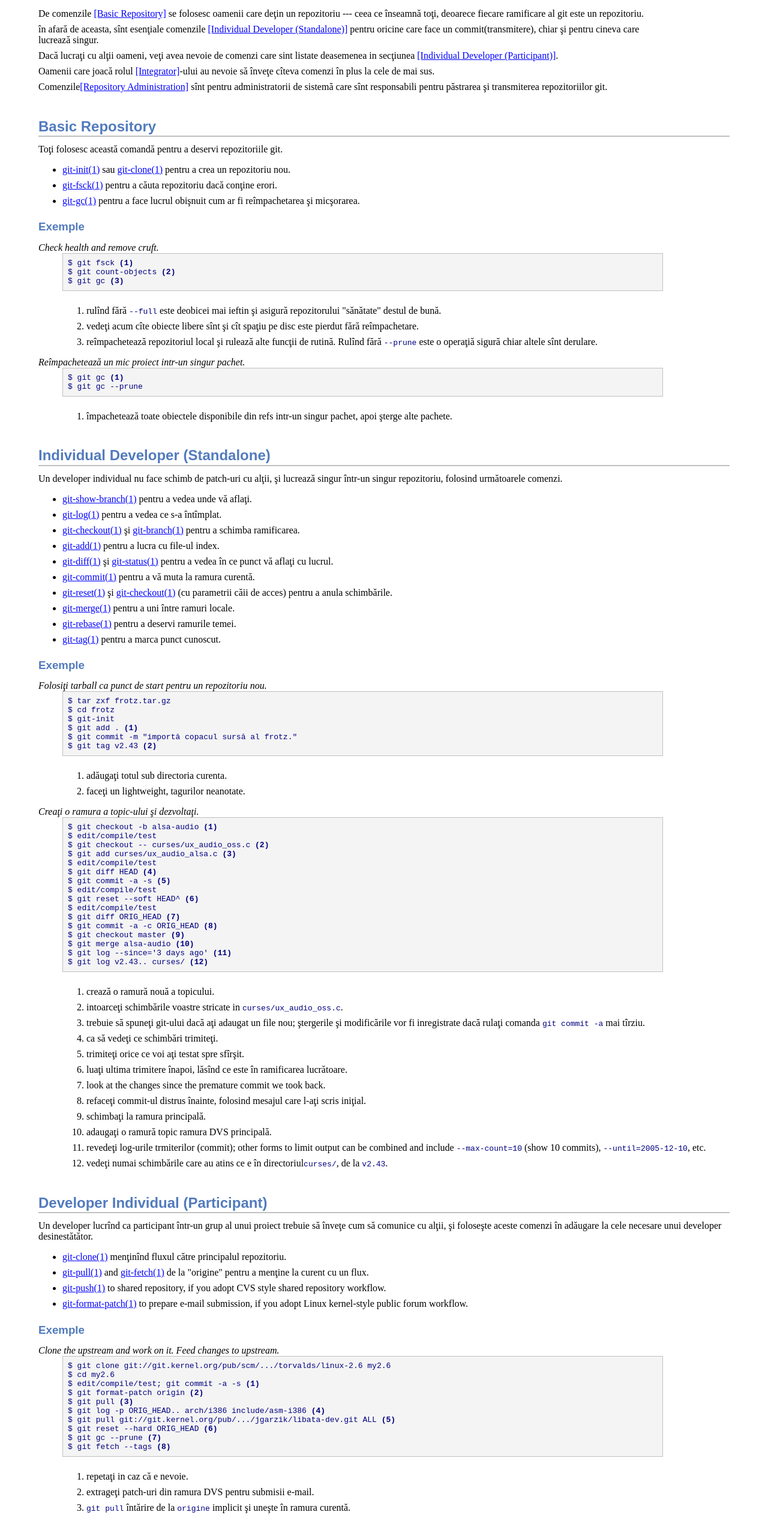
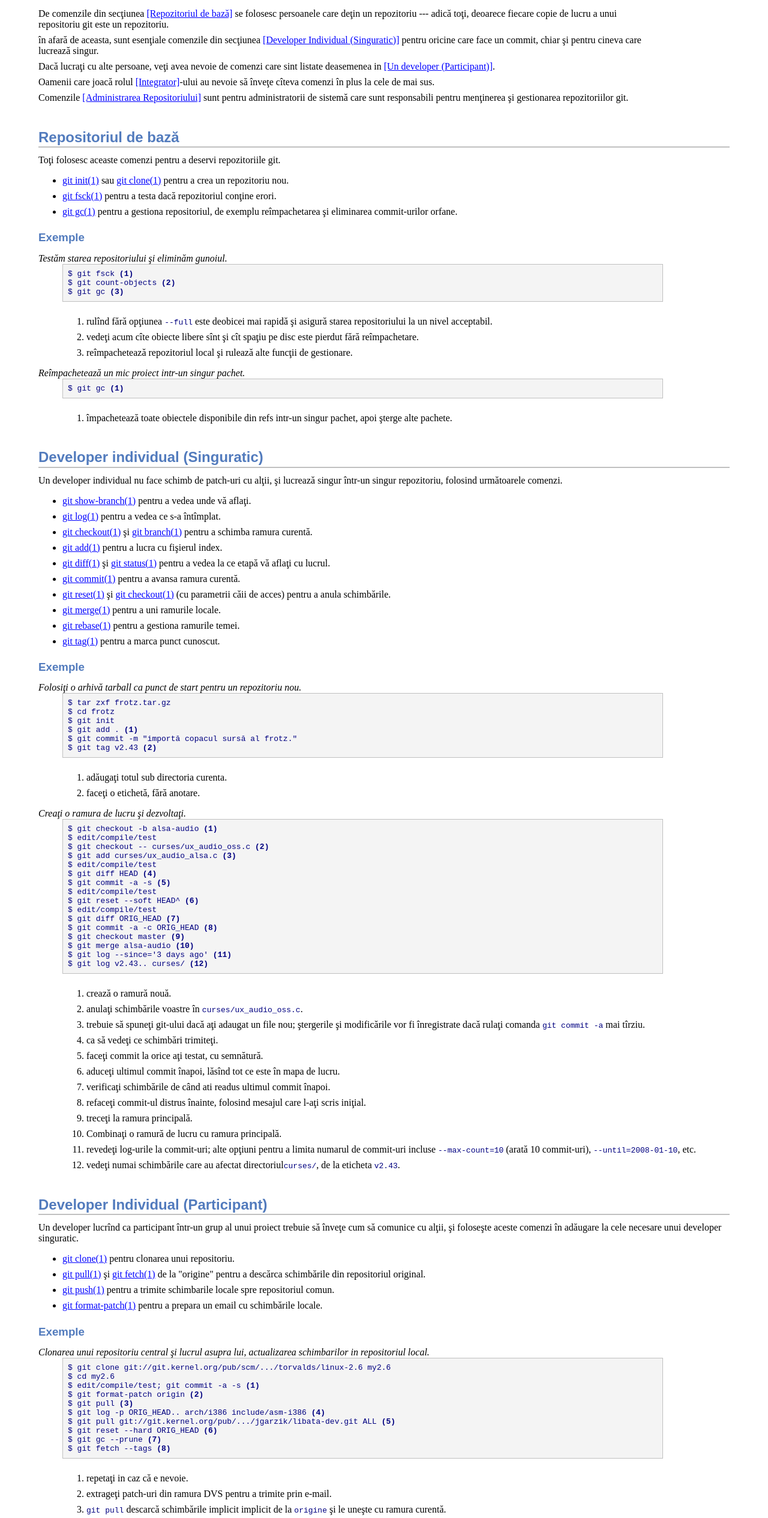
Before and after one commit to Eleonora/traduceri, a plain HTML site: page everyday-ro.html in a window 1280 px wide. Shown: the part 92-2622 px from the top of the page at 60% size. Drawn offline with Linux system fonts and the light colour scheme.

Commit message:
mici corectări la everyday-ro

```diff
--- a/everyday-ro.html
+++ b/everyday-ro.html
@@ -1,9 +1,6 @@
-<!DOCTYPE html PUBLIC "-//W3C//DTD XHTML 1.1//EN" "http://www.w3.org/TR/xhtml11/DTD/xhtml11.dtd">
-<html xmlns="http://www.w3.org/1999/xhtml" xml:lang="en"><head>
-
-
-<meta http-equiv="Content-Type" content="text/html; charset=UTF-8">
-<meta name="generator" content="AsciiDoc 7.0.2">
+<html>
+<head>
+<meta http-equiv="content-type" content="text/html;charset=utf-8" />
 <style type="text/css">
 /* Debug borders */
 p, li, dt, dd, div, pre, h1, h2, h3, h4, h5, h6 {
@@ -254,51 +251,48 @@ div.exampleblock-content {
   border-left: 2px solid silver;
   padding-left: 0.5em;
 }
-</style><title>Everyday GIT With 20 Commands Or So</title></head><body>
+</style><title>Zi de zi cu 20 de comenzi git</title></head><body>
 <div id="header">
-<h1>Everyday GIT With 20 Commands Or So</h1>
+<h1>Zi de zi cu 20 de comenzi git</h1>
 </div>
 <div id="preamble">
 <div class="sectionbody">
-<p>De comenzile <a href="#Basic%20Repository">[Basic Repository]</a> se folosesc oamenii care deţin un repozitoriu
- --- ceea ce înseamnă toţi, deoarece fiecare ramificare al
-git este un repozitoriu.</p>
-<p>în afară de aceasta, sînt esenţiale comenzile <a href="#Individual%20Developer%20%28Standalone%29">[Individual Developer (Standalone)]</a>
-pentru oricine care face un commit(transmitere), chiar şi pentru cineva care lucrează singur.</p>
-<p>Dacă lucraţi cu alţii oameni, veţi avea nevoie de comenzi care sint listate deasemenea in secţiunea <a href="#Individual%20Developer%20%28Participant%29">[Individual Developer (Participant)]</a>.</p>
+<p>De comenzile din secţiunea <a href="#Basic%20Repository">[Repozitoriul de bază]</a> se folosesc persoanele care deţin un repozitoriu
+ --- adică toţi, deoarece fiecare copie de lucru a unui repositoriu git este un repozitoriu.</p>
+<p>în afară de aceasta, sunt esenţiale comenzile din secţiunea <a href="#Individual%20Developer%20%28Standalone%29">[Developer Individual (Singuratic)]</a>
+pentru oricine care face un commit, chiar şi pentru cineva care lucrează singur.</p>
+<p>Dacă lucraţi cu alte persoane, veţi avea nevoie de comenzi care sint listate deasemenea in <a href="#Individual%20Developer%20%28Participant%29">[Un developer (Participant)]</a>.</p>
 <p>Oamenii care joacă rolul <a href="#Integrator">[Integrator]</a>-ului au nevoie să înveţe cîteva comenzi
  în plus la cele de mai sus.</p>
-<p>Comenzile<a href="#Repository%20Administration">[Repository Administration]</a> sînt pentru administratorii
-de sistemă care sînt responsabili pentru păstrarea şi transmiterea
-repozitoriilor git.</p>
+<p>Comenzile <a href="#Repository%20Administration">[Administrarea Repositoriului]</a> sunt pentru administratorii
+de sistemă care sunt responsabili pentru menţinerea şi gestionarea repozitoriilor git.</p>
 </div>
 </div>
-<h2>Basic Repository<a id="Basic Repository"></a></h2>
+<h2>Repositoriul de bază<a id="Basic Repository"></a></h2>
 <div class="sectionbody">
-<p>Toţi folosesc această comandă pentru a deservi repozitoriile git.</p>
+<p>Toţi folosesc aceaste comenzi pentru a deservi repozitoriile git.</p>
 <ul>
 <li>
 <p>
-<a href="http://www.kernel.org/pub/software/scm/git/docs/git-init.html">git-init(1)</a> sau <a href="http://www.kernel.org/pub/software/scm/git/docs/git-clone.html">git-clone(1)</a> pentru a crea un
+<a href="http://www.kernel.org/pub/software/scm/git/docs/git-init.html">git init(1)</a> sau <a href="http://www.kernel.org/pub/software/scm/git/docs/git-clone.html">git clone(1)</a> pentru a crea un
 repozitoriu nou.
 </p>
 </li>
 <li>
 <p>
-<a href="http://www.kernel.org/pub/software/scm/git/docs/git-fsck.html">git-fsck(1)</a> pentru a căuta repozitoriu dacă conţine erori.
+<a href="http://www.kernel.org/pub/software/scm/git/docs/git-fsck.html">git fsck(1)</a> pentru a testa dacă repozitoriul conţine erori.
 </p>
 </li>
 <li>
 <p>
-<a href="http://www.kernel.org/pub/software/scm/git/docs/git-gc.html">git-gc(1)</a> pentru a face lucrul obişnuit cum ar fi
-    reîmpachetarea şi micşorarea.
+<a href="http://www.kernel.org/pub/software/scm/git/docs/git-gc.html">git gc(1)</a> pentru a gestiona repositoriul, de exemplu reîmpachetarea şi eliminarea commit-urilor orfane.
 </p>
 </li>
 </ul>
 <h3>Exemple</h3>
 <dl>
 <dt>
-Check health and remove cruft.
+Testăm starea repositoriului şi eliminăm gunoiul.
 </dt>
 <dd>
 <div class="listingblock">
@@ -310,8 +304,7 @@ $ git gc <b>(3)</b></tt></pre>
 <ol>
 <li>
 <p>
-rulînd fără <tt>--full</tt> este deobicei mai ieftin şi asigură
-repozitorului "sănătate" destul de bună.
+rulînd fără opţiunea <tt>--full</tt> este deobicei mai rapidă şi asigură starea repositoriului la un nivel acceptabil.
 </p>
 </li>
 <li>
@@ -322,8 +315,7 @@ spaţiu pe disc este pierdut fără reîmpachetare.
 </li>
 <li>
 <p>
-reîmpachetează repozitoriul local şi rulează alte funcţii de rutină. Rulînd
-fără <tt>--prune</tt> este o operaţiă sigură chiar altele sînt derulare.
+reîmpachetează repozitoriul local şi rulează alte funcţii de gestionare.
 </p>
 </li>
 </ol>
@@ -335,7 +327,7 @@ Reîmpachetează un mic proiect intr-un singur pachet.
 <div class="listingblock">
 <div class="content">
 <pre><tt>$ git gc <b>(1)</b>
-$ git gc --prune</tt></pre>
+</tt></pre>
 </div></div>
 <ol>
 <li>
@@ -348,7 +340,7 @@ apoi şterge alte pachete.
 </dd>
 </dl>
 </div>
-<h2>Individual Developer (Standalone)<a id="Individual Developer (Standalone)"></a></h2>
+<h2>Developer individual (Singuratic)<a id="Individual Developer (Standalone)"></a></h2>
 <div class="sectionbody">
 <p>Un developer individual nu face schimb de patch-uri cu
 alţii, şi lucrează singur într-un singur repozitoriu, folosind
@@ -356,69 +348,69 @@ următoarele comenzi.</p>
 <ul>
 <li>
 <p>
-<a href="http://www.kernel.org/pub/software/scm/git/docs/git-show-branch.html">git-show-branch(1)</a> pentru a vedea unde vă aflaţi.
+<a href="http://www.kernel.org/pub/software/scm/git/docs/git-show-branch.html">git show-branch(1)</a> pentru a vedea unde vă aflaţi.
 </p>
 </li>
 <li>
 <p>
-<a href="http://www.kernel.org/pub/software/scm/git/docs/git-log.html">git-log(1)</a> pentru a vedea ce s-a întîmplat.
+<a href="http://www.kernel.org/pub/software/scm/git/docs/git-log.html">git log(1)</a> pentru a vedea ce s-a întîmplat.
 </p>
 </li>
 <li>
 <p>
-<a href="http://www.kernel.org/pub/software/scm/git/docs/git-checkout.html">git-checkout(1)</a> şi <a href="http://www.kernel.org/pub/software/scm/git/docs/git-branch.html">git-branch(1)</a> pentru a schimba
-    ramificarea.
+<a href="http://www.kernel.org/pub/software/scm/git/docs/git-checkout.html">git checkout(1)</a> şi <a href="http://www.kernel.org/pub/software/scm/git/docs/git-branch.html">git branch(1)</a> pentru a schimba
+    ramura curentă.
 </p>
 </li>
 <li>
 <p>
-<a href="http://www.kernel.org/pub/software/scm/git/docs/git-add.html">git-add(1)</a> pentru a lucra cu file-ul index.
+<a href="http://www.kernel.org/pub/software/scm/git/docs/git-add.html">git add(1)</a> pentru a lucra cu fişierul index.
 </p>
 </li>
 <li>
 <p>
-<a href="http://www.kernel.org/pub/software/scm/git/docs/git-diff.html">git-diff(1)</a> şi <a href="http://www.kernel.org/pub/software/scm/git/docs/git-status.html">git-status(1)</a> pentru a vedea
-    în ce punct vă aflaţi cu lucrul.
+<a href="http://www.kernel.org/pub/software/scm/git/docs/git-diff.html">git diff(1)</a> şi <a href="http://www.kernel.org/pub/software/scm/git/docs/git-status.html">git status(1)</a> pentru a vedea
+    la ce etapă vă aflaţi cu lucrul.
 </p>
 </li>
 <li>
 <p>
-<a href="http://www.kernel.org/pub/software/scm/git/docs/git-commit.html">git-commit(1)</a> pentru a vă muta la ramura curentă.
+<a href="http://www.kernel.org/pub/software/scm/git/docs/git-commit.html">git commit(1)</a> pentru a avansa ramura curentă.
 </p>
 </li>
 <li>
 <p>
-<a href="http://www.kernel.org/pub/software/scm/git/docs/git-reset.html">git-reset(1)</a> şi <a href="http://www.kernel.org/pub/software/scm/git/docs/git-checkout.html">git-checkout(1)</a> (cu
+<a href="http://www.kernel.org/pub/software/scm/git/docs/git-reset.html">git reset(1)</a> şi <a href="http://www.kernel.org/pub/software/scm/git/docs/git-checkout.html">git checkout(1)</a> (cu
     parametrii căii de acces) pentru a anula schimbările.
 </p>
 </li>
 <li>
 <p>
-<a href="http://www.kernel.org/pub/software/scm/git/docs/git-merge.html">git-merge(1)</a> pentru a uni între ramuri locale.
+<a href="http://www.kernel.org/pub/software/scm/git/docs/git-merge.html">git merge(1)</a> pentru a uni ramurile locale.
 </p>
 </li>
 <li>
 <p>
-<a href="http://www.kernel.org/pub/software/scm/git/docs/git-rebase.html">git-rebase(1)</a> pentru a deservi ramurile temei.
+<a href="http://www.kernel.org/pub/software/scm/git/docs/git-rebase.html">git rebase(1)</a> pentru a gestiona ramurile temei.
 </p>
 </li>
 <li>
 <p>
-<a href="http://www.kernel.org/pub/software/scm/git/docs/git-tag.html">git-tag(1)</a> pentru a marca punct cunoscut.
+<a href="http://www.kernel.org/pub/software/scm/git/docs/git-tag.html">git tag(1)</a> pentru a marca punct cunoscut.
 </p>
 </li>
 </ul>
 <h3>Exemple</h3>
 <dl>
 <dt>
-Folosiţi tarball ca punct de start pentru un repozitoriu nou.
+Folosiţi o arhivă tarball ca punct de start pentru un repozitoriu nou.
 </dt>
 <dd>
 <div class="listingblock">
 <div class="content">
 <pre><tt>$ tar zxf frotz.tar.gz
 $ cd frotz
-$ git-init
+$ git init
 $ git add . <b>(1)</b>
 $ git commit -m "importă copacul sursă al frotz."
 $ git tag v2.43 <b>(2)</b></tt></pre>
@@ -431,13 +423,13 @@ adăugaţi totul sub directoria curenta.
 </li>
 <li>
 <p>
-faceţi un lightweight, tagurilor neanotate.
+faceţi o etichetă, fără anotare.
 </p>
 </li>
 </ol>
 </dd>
 <dt>
-Creaţi o ramura a topic-ului şi dezvoltaţi.
+Creaţi o ramura de lucru şi dezvoltaţi.
 </dt>
 <dd>
 <div class="listingblock">
@@ -462,18 +454,18 @@ $ git log v2.43.. curses/ <b>(12)</b></tt></pre>
 <ol>
 <li>
 <p>
-crează o ramură nouă a topicului.
+crează o ramură nouă.
 </p>
 </li>
 <li>
 <p>
-intoarceţi schimbările voastre stricate in <tt>curses/ux_audio_oss.c</tt>.
+anulaţi schimbările voastre în <tt>curses/ux_audio_oss.c</tt>.
 </p>
 </li>
 <li>
 <p>
 trebuie să spuneţi git-ului dacă aţi adaugat un file nou; ştergerile şi
-modificările vor fi inregistrate dacă rulaţi comanda <tt>git commit -a</tt> mai tîrziu.
+modificările vor fi înregistrate dacă rulaţi comanda <tt>git commit -a</tt> mai tîrziu.
 </p>
 </li>
 <li>
@@ -483,17 +475,17 @@ ca să vedeţi ce schimbări trimiteţi.
 </li>
 <li>
 <p>
-trimiteţi orice ce voi aţi testat spre sfîrşit.
+faceţi commit la orice aţi testat, cu semnătură.
 </p>
 </li>
 <li>
 <p>
-luaţi ultima trimitere înapoi, lăsînd ce este în ramificarea lucrătoare.
+aduceţi ultimul commit înapoi, lăsînd tot ce este în mapa de lucru.
 </p>
 </li>
 <li>
 <p>
-look at the changes since the premature commit we took back.
+verificaţi schimbările de când ati readus ultimul commit înapoi.
 </p>
 </li>
 <li>
@@ -504,25 +496,24 @@ care l-aţi scris iniţial.
 </li>
 <li>
 <p>
-schimbaţi la ramura principală.
+treceţi la ramura principală.
 </p>
 </li>
 <li>
 <p>
-adaugaţi o ramură topic ramura DVS principală.
+Combinaţi o ramură de lucru cu ramura principală.
 </p>
 </li>
 <li>
 <p>
-revedeţi log-urile trmiterilor (commit); other forms to limit output can be
-combined and include <tt>--max-count=10</tt> (show 10 commits),
-<tt>--until=2005-12-10</tt>, etc.
+revedeţi log-urile la commit-uri; alte opţiuni pentru a limita numarul de commit-uri incluse <tt>--max-count=10</tt> (arată 10 commit-uri),
+<tt>--until=2008-01-10</tt>, etc.
 </p>
 </li>
 <li>
 <p>
-vedeţi numai schimbările care au atins ce e în directoriul<tt>curses/</tt>,
-de la <tt>v2.43</tt>.
+vedeţi numai schimbările care au afectat directoriul<tt>curses/</tt>,
+de la eticheta <tt>v2.43</tt>.
 </p>
 </li>
 </ol>
@@ -533,37 +524,34 @@ de la <tt>v2.43</tt>.
 <div class="sectionbody">
 <p>Un developer lucrînd ca  participant într-un grup al unui proiect trebuie
 să înveţe cum să comunice cu alţii, şi foloseşte aceste comenzi în
-adăugare la cele necesare unui developer desinestătător.</p>
+adăugare la cele necesare unui developer singuratic.</p>
 <ul>
 <li>
 <p>
-<a href="http://www.kernel.org/pub/software/scm/git/docs/git-clone.html">git-clone(1)</a> menţinînd fluxul către principalul
-    repozitoriu.
+<a href="http://www.kernel.org/pub/software/scm/git/docs/git-clone.html">git clone(1)</a> pentru clonarea unui repositoriu.
 </p>
 </li>
 <li>
 <p>
-<a href="http://www.kernel.org/pub/software/scm/git/docs/git-pull.html">git-pull(1)</a> and <a href="http://www.kernel.org/pub/software/scm/git/docs/git-fetch.html">git-fetch(1)</a> de la "origine"
-    pentru a menţine la curent cu un flux.
+<a href="http://www.kernel.org/pub/software/scm/git/docs/git-pull.html">git pull(1)</a> şi <a href="http://www.kernel.org/pub/software/scm/git/docs/git-fetch.html">git fetch(1)</a> de la "origine"
+    pentru a descărca schimbările din repositoriul original.
 </p>
 </li>
 <li>
 <p>
-<a href="http://www.kernel.org/pub/software/scm/git/docs/git-push.html">git-push(1)</a> to shared repository, if you adopt CVS
-    style shared repository workflow.
+<a href="http://www.kernel.org/pub/software/scm/git/docs/git-push.html">git push(1)</a> pentru a trimite schimbarile locale spre repositoriul comun.
 </p>
 </li>
 <li>
 <p>
-<a href="http://www.kernel.org/pub/software/scm/git/docs/git-format-patch.html">git-format-patch(1)</a> to prepare e-mail submission, if
-    you adopt Linux kernel-style public forum workflow.
+<a href="http://www.kernel.org/pub/software/scm/git/docs/git-format-patch.html">git format-patch(1)</a> pentru a prepara un email cu schimbările locale.
 </p>
 </li>
 </ul>
 <h3>Exemple</h3>
 <dl>
 <dt>
-Clone the upstream and work on it.  Feed changes to upstream.
+Clonarea unui repositoriu central şi lucrul asupra lui, actualizarea schimbarilor in repositoriul local.
 </dt>
 <dd>
 <div class="listingblock">
@@ -587,30 +575,30 @@ repetaţi in caz că e nevoie.
 </li>
 <li>
 <p>
-extrageţi patch-uri din ramura DVS pentru submisii e-mail.
+extrageţi patch-uri din ramura DVS pentru a trimite prin e-mail.
 </p>
 </li>
 <li>
 <p>
-<tt>git pull</tt> întărire de la <tt>origine</tt> implicit şi uneşte în
+<tt>git pull</tt> descarcă schimbările implicit implicit de la <tt>origine</tt> şi le uneşte cu
 ramura curentă.
 </p>
 </li>
 <li>
 <p>
-imediat după scoatere, vedeţi schimbările făcute upstream
+imediat după descărcare, vedeţi schimbările făcute în repositoriul central
 începînd cu ultima data cînd aţi verificat, numai în
 zona de care suntem interesaţi.
 </p>
 </li>
 <li>
 <p>
-aduce dintr-o ramură anume a unui anume repozitoriu şi uneşte.
+descarcă schimbări dintr-o ramură anume a unui repozitoriu concret şi uneşte.
 </p>
 </li>
 <li>
 <p>
-reîntoarce scoaterea.
+anulează descărcarea.
 </p>
 </li>
 <li>
```
